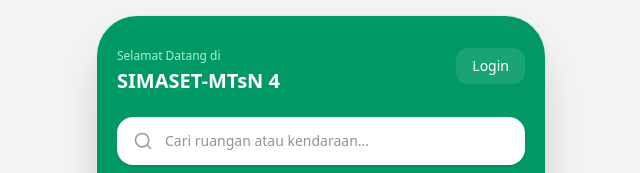
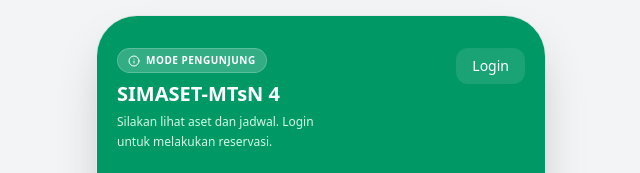
Before and after one commit to rinomasstbi-hash/simaset, a React (Vite) app: page / in a window 1280 px wide. Shown: the top 173 px of the page, without its empty margins (319-959 px from the left). Built offline with nearby package versions, Linux system fonts and the light colour scheme; no server answers; the database is empty.

Commit message:
feat: enhance guest mode UI on dashboard
Add guest mode indicator and instructional text to the dashboard header to improve clarity for unauthenticated users.

```diff
--- a/src/components/screens/DashboardScreen.tsx
+++ b/src/components/screens/DashboardScreen.tsx
@@ -89,8 +89,13 @@ export default function DashboardScreen({ onNavigate }: { onNavigate: (tab: TabT
             </div>
           ) : (
             <div>
-              <p className="text-emerald-200 text-xs font-medium mb-1">Selamat Datang di</p>
+              <div className="inline-flex items-center gap-1.5 px-2.5 py-1 rounded-full bg-white/20 text-white text-[10px] font-bold uppercase tracking-wider mb-2 backdrop-blur-sm border border-white/20">
+                <Info size={12} /> Mode Pengunjung
+              </div>
               <h1 className="text-white text-xl font-bold leading-tight">SIMASET-MTsN 4</h1>
+              <p className="text-emerald-100 text-xs font-medium mt-1.5 max-w-[200px] leading-relaxed">
+                Silakan lihat aset dan jadwal. Login untuk melakukan reservasi.
+              </p>
             </div>
           )}
           <div className="flex items-center gap-3">
```
